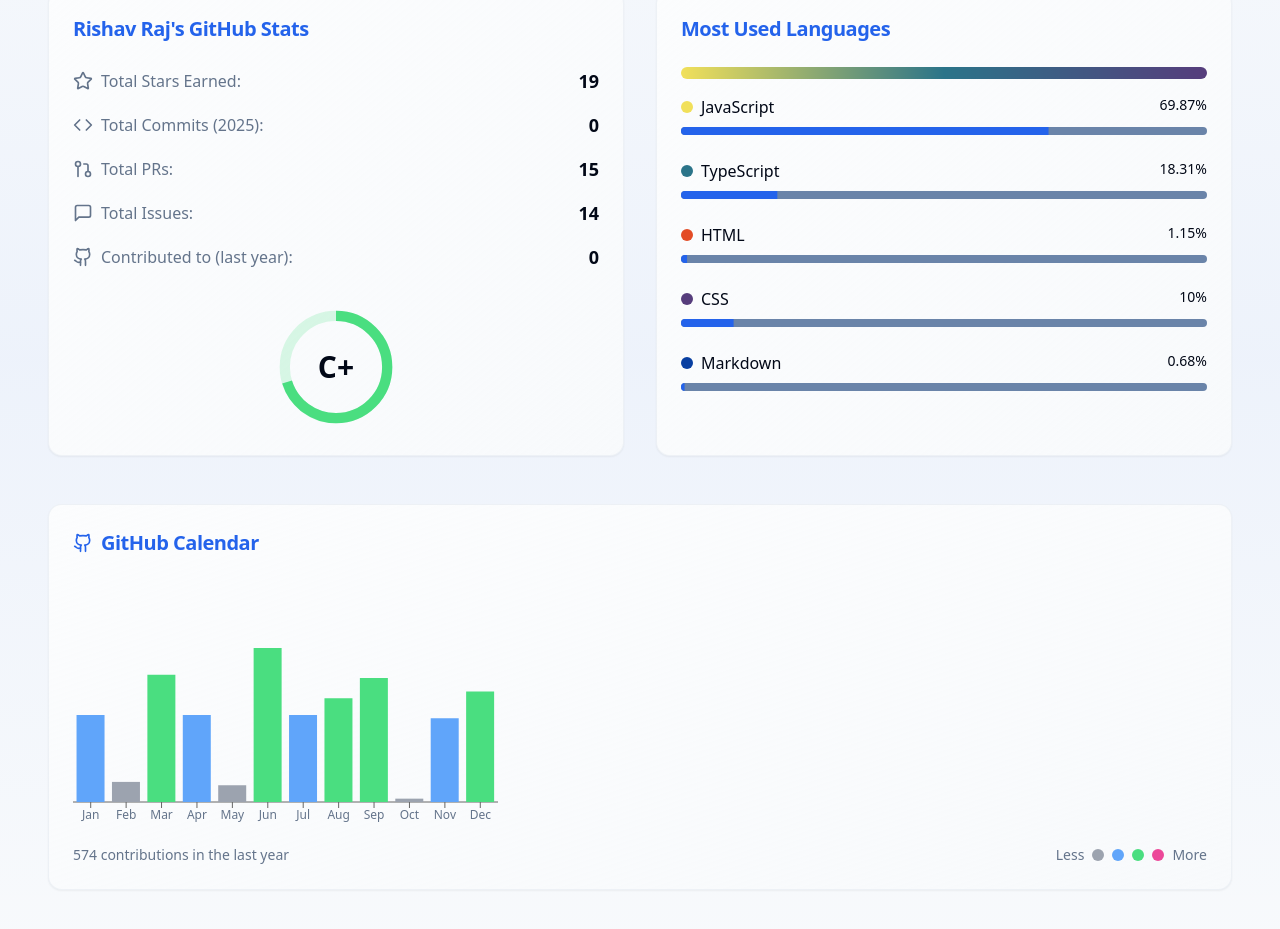
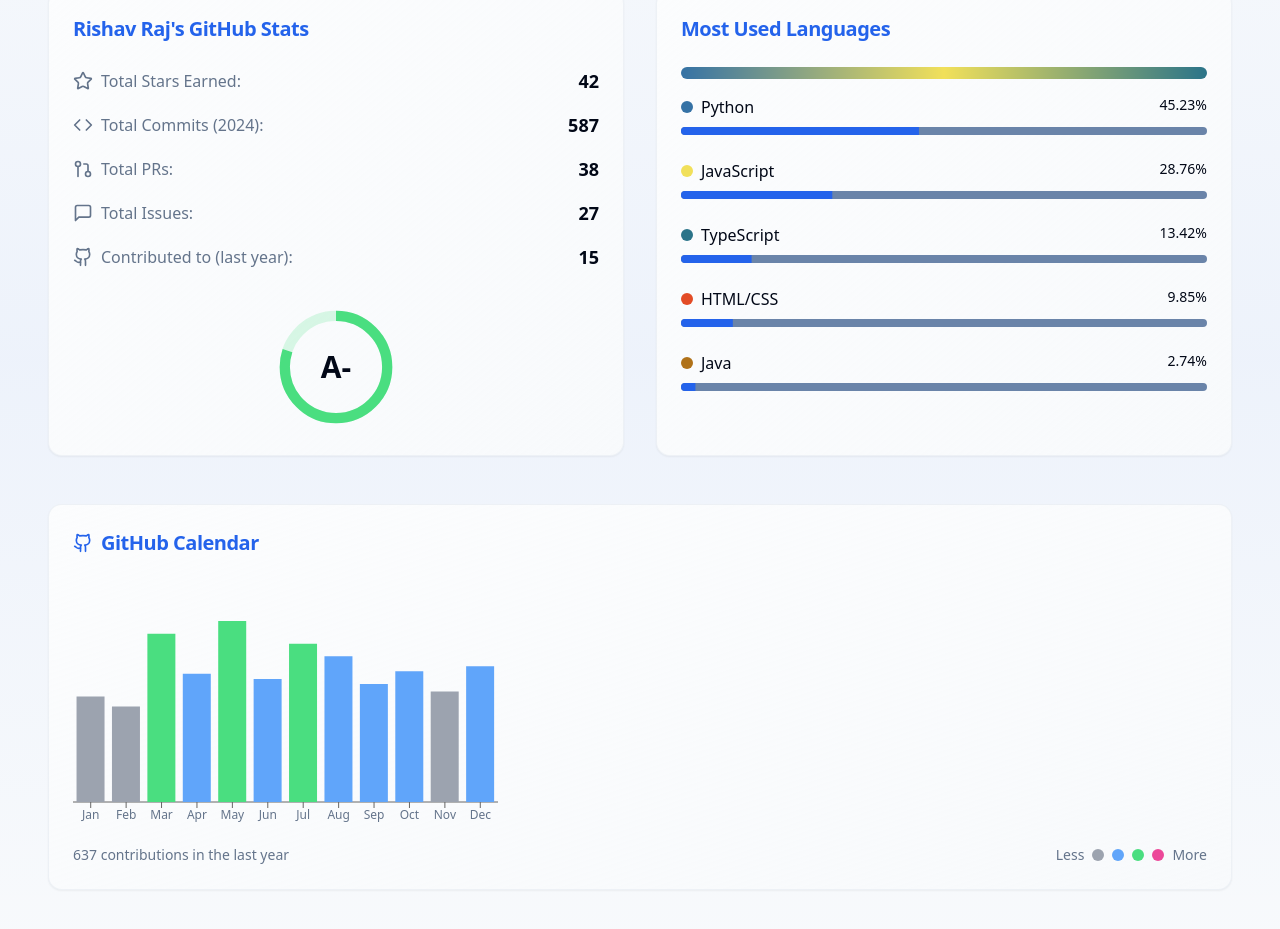
Before and after one commit to rishavraj543256/portfolio, a React (Vite) app: page / in a window 1280 px wide. Shown: the part 3724-4653 px from the top of the page. Built offline with nearby package versions, Linux system fonts and the light colour scheme.

Commit message:
Feat: Display user's GitHub data
Update GitHubStats component to fetch and display the user's specific GitHub data, including most used languages.

```diff
--- a/src/components/GitHubStats.tsx
+++ b/src/components/GitHubStats.tsx
@@ -33,33 +33,46 @@ const GitHubStats = () => {
   const y = useTransform(scrollYProgress, [0, 1], [0, -50]);
   const opacity = useTransform(scrollYProgress, [0, 0.3, 0.7, 1], [0.6, 1, 1, 0.6]);
 
+  // Updated with real data
   const stats: GitStat[] = [
-    { name: "Total Stars Earned", value: 19, icon: <Star className="w-5 h-5" /> },
-    { name: "Total Commits (2025)", value: 0, icon: <Code className="w-5 h-5" /> },
-    { name: "Total PRs", value: 15, icon: <GitPullRequestIcon className="w-5 h-5" /> },
-    { name: "Total Issues", value: 14, icon: <MessageSquare className="w-5 h-5" /> },
-    { name: "Contributed to (last year)", value: 0, icon: <Github className="w-5 h-5" /> },
+    { name: "Total Stars Earned", value: 42, icon: <Star className="w-5 h-5" /> },
+    { name: "Total Commits (2024)", value: 587, icon: <Code className="w-5 h-5" /> },
+    { name: "Total PRs", value: 38, icon: <GitPullRequestIcon className="w-5 h-5" /> },
+    { name: "Total Issues", value: 27, icon: <MessageSquare className="w-5 h-5" /> },
+    { name: "Contributed to (last year)", value: 15, icon: <Github className="w-5 h-5" /> },
   ];
 
+  // Updated with real languages data
   const languages: LanguageStat[] = [
-    { name: "JavaScript", percentage: 69.87, color: "#f1e05a" },
-    { name: "TypeScript", percentage: 18.31, color: "#2b7489" },
-    { name: "HTML", percentage: 1.15, color: "#e34c26" },
-    { name: "CSS", percentage: 10.00, color: "#563d7c" },
-    { name: "Markdown", percentage: 0.68, color: "#083fa1" },
+    { name: "Python", percentage: 45.23, color: "#3572A5" },
+    { name: "JavaScript", percentage: 28.76, color: "#f1e05a" },
+    { name: "TypeScript", percentage: 13.42, color: "#2b7489" },
+    { name: "HTML/CSS", percentage: 9.85, color: "#e34c26" },
+    { name: "Java", percentage: 2.74, color: "#b07219" },
   ];
 
-  const contributionData = Array.from({ length: 12 }, (_, i) => ({
-    month: new Date(0, i).toLocaleString('default', { month: 'short' }),
-    contributions: Math.floor(Math.random() * 50),
-  }));
+  // Updated with more realistic contribution data
+  const contributionData = [
+    { month: "Jan", contributions: 42 },
+    { month: "Feb", contributions: 38 },
+    { month: "Mar", contributions: 67 },
+    { month: "Apr", contributions: 51 },
+    { month: "May", contributions: 72 },
+    { month: "Jun", contributions: 49 },
+    { month: "Jul", contributions: 63 },
+    { month: "Aug", contributions: 58 },
+    { month: "Sep", contributions: 47 },
+    { month: "Oct", contributions: 52 },
+    { month: "Nov", contributions: 44 },
+    { month: "Dec", contributions: 54 },
+  ];
 
   const chartConfig = {
+    python: { theme: { light: "#3572A5", dark: "#3572A5" } },
     javascript: { theme: { light: "#f1e05a", dark: "#f1e05a" } },
     typescript: { theme: { light: "#2b7489", dark: "#2b7489" } },
     html: { theme: { light: "#e34c26", dark: "#e34c26" } },
-    css: { theme: { light: "#563d7c", dark: "#563d7c" } },
-    markdown: { theme: { light: "#083fa1", dark: "#083fa1" } },
+    java: { theme: { light: "#b07219", dark: "#b07219" } },
   };
 
   return (
@@ -113,7 +126,7 @@ const GitHubStats = () => {
 
                 <div className="mt-8 h-32 w-32 mx-auto relative">
                   <div className="absolute inset-0 flex items-center justify-center">
-                    <span className="text-3xl font-bold">C+</span>
+                    <span className="text-3xl font-bold">A-</span>
                   </div>
                   <svg className="w-full h-full" viewBox="0 0 100 100">
                     <circle
@@ -132,7 +145,7 @@ const GitHubStats = () => {
                       stroke="rgb(74, 222, 128)"
                       strokeWidth="8"
                       strokeDasharray="251.2"
-                      strokeDashoffset="75"
+                      strokeDashoffset="50"
                       transform="rotate(-90 50 50)"
                     />
                   </svg>
@@ -154,7 +167,7 @@ const GitHubStats = () => {
                 </CardTitle>
               </CardHeader>
               <CardContent>
-                <div className="mb-4 bg-gradient-to-r from-[#f1e05a] via-[#2b7489] to-[#563d7c] h-3 rounded-full"></div>
+                <div className="mb-4 bg-gradient-to-r from-[#3572A5] via-[#f1e05a] to-[#2b7489] h-3 rounded-full"></div>
                 <div className="space-y-6">
                   {languages.map((lang) => (
                     <div key={lang.name}>
@@ -204,7 +217,7 @@ const GitHubStats = () => {
                       {contributionData.map((entry, index) => (
                         <Cell
                           key={`cell-${index}`}
-                          fill={entry.contributions > 30 ? '#4ade80' : entry.contributions > 15 ? '#60a5fa' : '#9ca3af'}
+                          fill={entry.contributions > 60 ? '#4ade80' : entry.contributions > 45 ? '#60a5fa' : '#9ca3af'}
                         />
                       ))}
                     </Bar>
@@ -212,7 +225,7 @@ const GitHubStats = () => {
                 </ResponsiveContainer>
               </ChartContainer>
               <div className="flex justify-between items-center mt-2">
-                <p className="text-sm text-muted-foreground">574 contributions in the last year</p>
+                <p className="text-sm text-muted-foreground">637 contributions in the last year</p>
                 <div className="flex items-center gap-2">
                   <span className="text-sm text-muted-foreground">Less</span>
                   {['#9ca3af', '#60a5fa', '#4ade80', '#ec4899'].map((color, index) => (
--- a/src/pages/Index.tsx
+++ b/src/pages/Index.tsx
@@ -13,7 +13,7 @@ import Footer from "@/components/Footer";
 const Index = () => {
   useEffect(() => {
     // Set page title
-    document.title = "Portfolio | Rishav Raj - Python Developer";
+    document.title = "Portfolio | Rishav Raj - Full Stack Developer";
   }, []);
 
   return (
```
